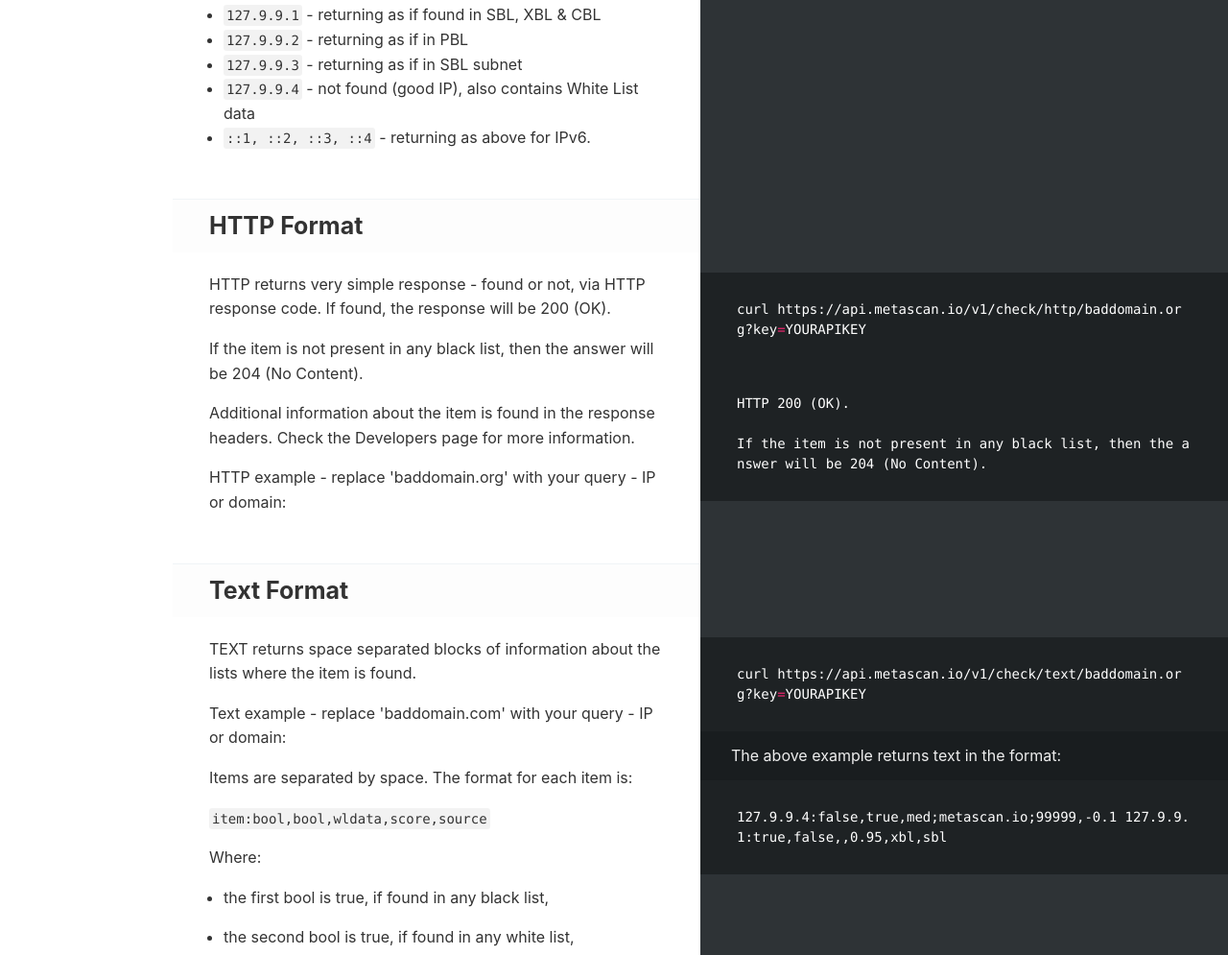
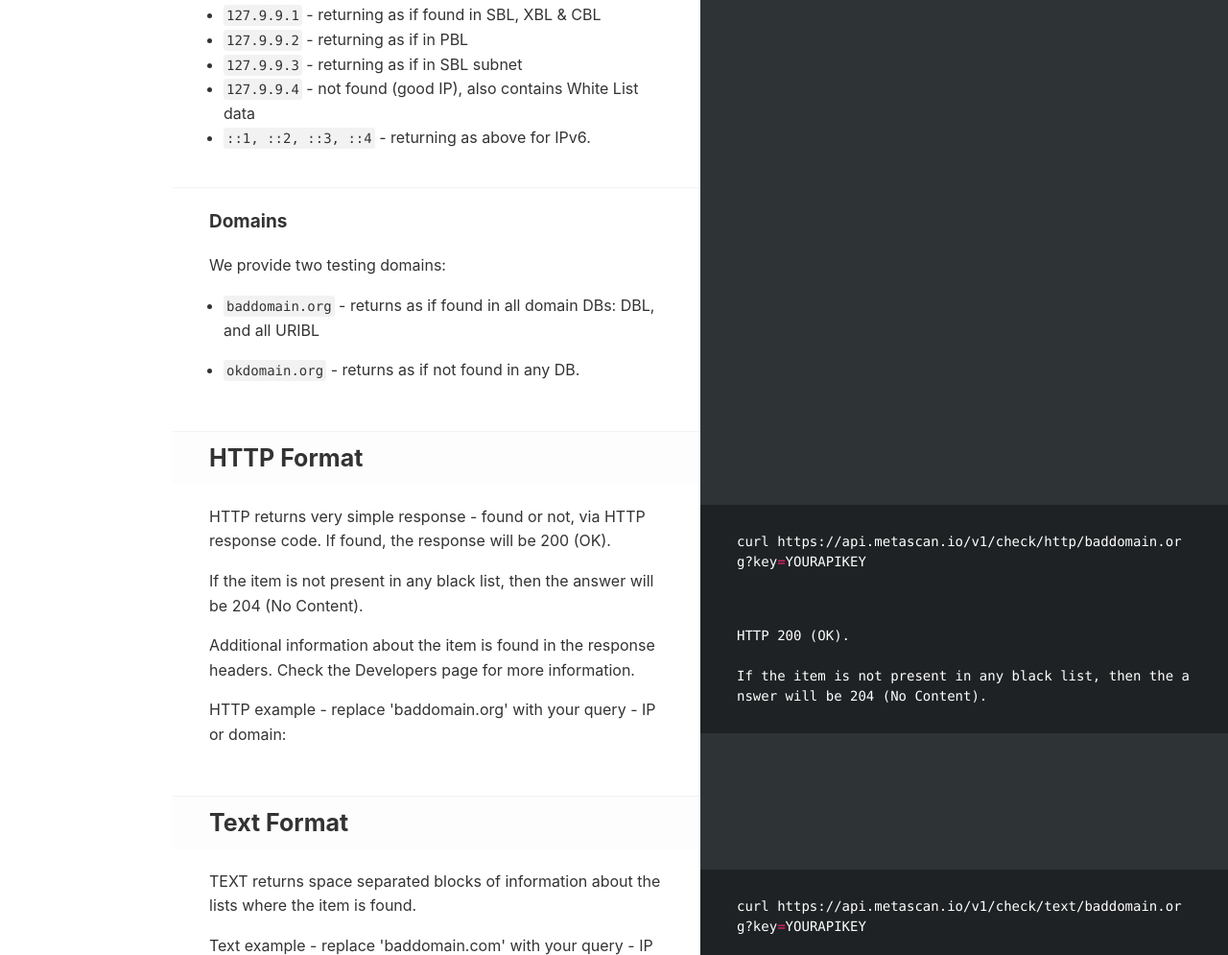
Before and after one commit to zetascan/zetascan.github.io, a plain HTML site: page index.html in a window 1280 px wide. Shown: the part 1840-2835 px from the top of the page at 96% size. Drawn offline with Linux system fonts and the light colour scheme.

Commit message:
Updated documentation

```diff
--- a/index.html
+++ b/index.html
@@ -235,6 +235,9 @@
                   <li>
                     <a href="#ip-addresses" class="toc-h2 toc-link" data-title="API Overview">IP Addresses</a>
                   </li>
+                  <li>
+                    <a href="#domains" class="toc-h2 toc-link" data-title="API Overview">Domains</a>
+                  </li>
               </ul>
           </li>
           <li>
@@ -407,6 +410,13 @@ You must replace <code>YOURAPIKEY</code> with your personal API key.
 <li><code>127.9.9.3</code> - returning as if in SBL subnet</li>
 <li><code>127.9.9.4</code> - not found (good IP), also contains White List data</li>
 <li><code>::1, ::2, ::3, ::4</code> - returning as above for IPv6.</li>
+</ul>
+<h2 id='domains'>Domains</h2>
+<p>We provide two testing domains:</p>
+
+<ul>
+<li><p><code>baddomain.org</code> - returns as if found in all domain DBs: DBL, and all URIBL</p></li>
+<li><p><code>okdomain.org</code> - returns as if not found in any DB.</p></li>
 </ul>
 <h1 id='http-format'>HTTP Format</h1><pre class="highlight shell tab-shell"><code>curl https://api.metascan.io/v1/check/http/baddomain.org?key<span class="o">=</span>YOURAPIKEY
 </code></pre><pre class="highlight php tab-php"><code><span class="cp">&lt;?</span>
```
